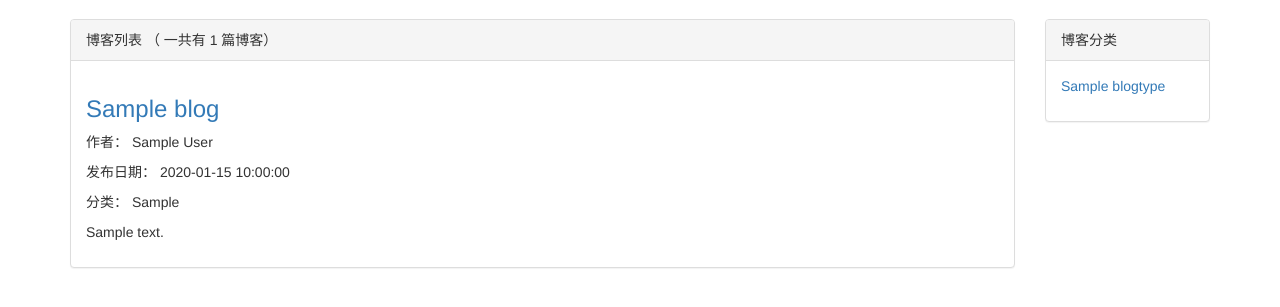
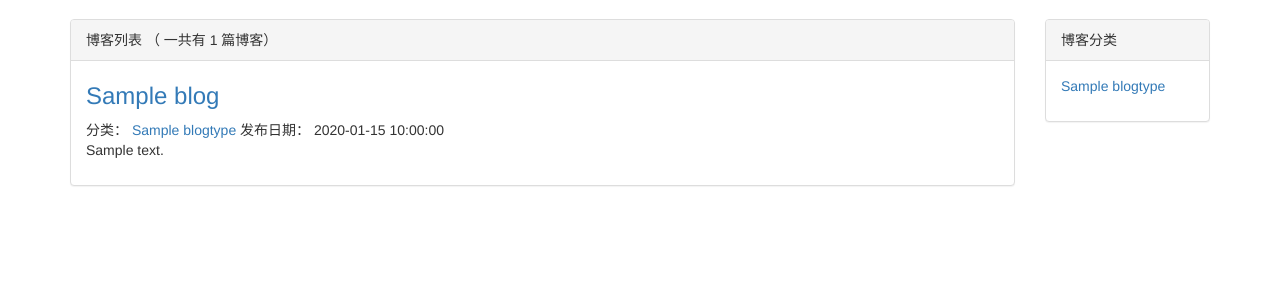
Before and after one commit to able8/Django-Course, a Django app: template mysite/blog/templates/blog/blog_list.html in a window 1280 px wide. Shown: the part 51-358 px from the top of the page. Run offline with Django 3.2, Linux system fonts and the light colour scheme; tables that the repository leaves empty hold one stand-in row (values such as "Sample post"); the template is opened without the code that fills it: values that come from a table or form of the project are taken from there, most other values are stand-ins (such as "Sample title", 1, 10 or a date in 2020); data that the repository does not hold is empty; some libraries are stand-ins or nearby versions.

Commit message:
p12 优化博客列表显示样式，修改html和css

```diff
--- a/mysite/blog/static/blog/blog.css
+++ b/mysite/blog/static/blog/blog.css
@@ -1,3 +1,17 @@
 ul.blog-types {
     list-style-type: none;
 }
+
+div.blog:not(:last-child) {
+    margin-bottom: 2em;
+    padding-bottom: 1em;
+    border-bottom: 1px solid #eee;
+}
+
+div.blog h3 {
+    margin-top: 0.3em;
+}
+
+div.blog p.blog-info {
+    margin-bottom:
+}
--- a/mysite/blog/templates/blog/blog_list.html
+++ b/mysite/blog/templates/blog/blog_list.html
@@ -15,15 +15,21 @@
                     <div class="panel-heading">博客列表 （ 一共有 {{ blogs|length }} 篇博客）</div>
                     <div class="panel-body">
                         {% for blog in blogs %}
-                        <a href="{% url 'blog_detail' blog.pk %}">
-                            <h3>{{ blog.title }}</h3>
-                        </a>
-                        <p>作者： {{ blog.author }}</p>
-                        <p>发布日期： {{ blog.created_time|date:'Y-m-d H:i:s' }} </p>
-                        <p>分类： {{ blog.blog_type }}  </p>
-                        <p>{{ blog.content|truncatechars:30 }}</p>
+                        <div class="blog">
+                            <h3><a href="{% url 'blog_detail' blog.pk %}">
+                            {{ blog.title }}
+                            </a></h3>
+                            <div class="blog-info">
+                                分类： <a href="{% url 'blogs_with_type' blog.blog_type.pk %}">{{ blog_type.type_name }}</a>
+                                发布日期： {{ blog.created_time|date:'Y-m-d H:i:s' }}
+                            </div>
+                            <p>{{ blog.content|truncatechars:120 }}</p>
+                        </div>
+
                         {% empty %}
-                            <p>--- 暂无博客，敬请期待 ---</p>
+                        <div class="blog">
+                            <h3>暂无博客，敬请期待</h3>
+                        </div>
                         {% endfor %}
                     </div>
                 </div>
```
